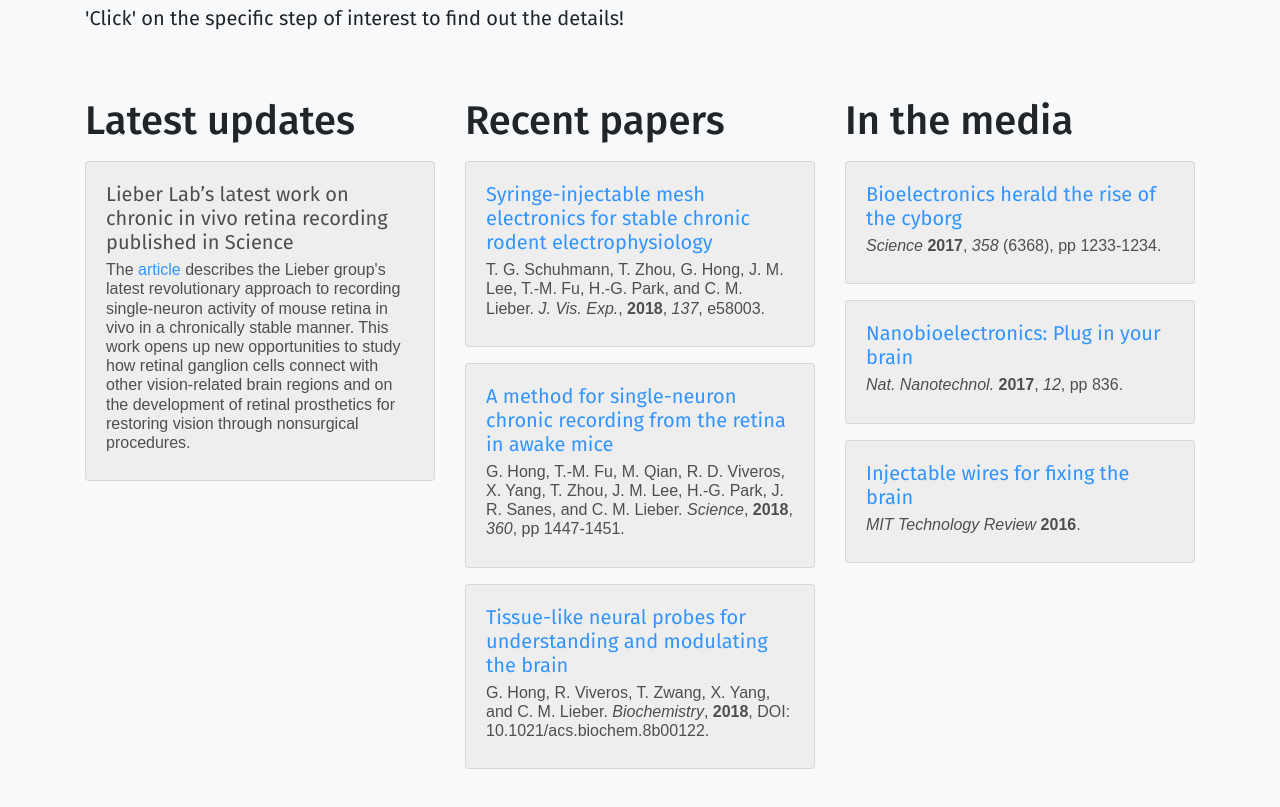
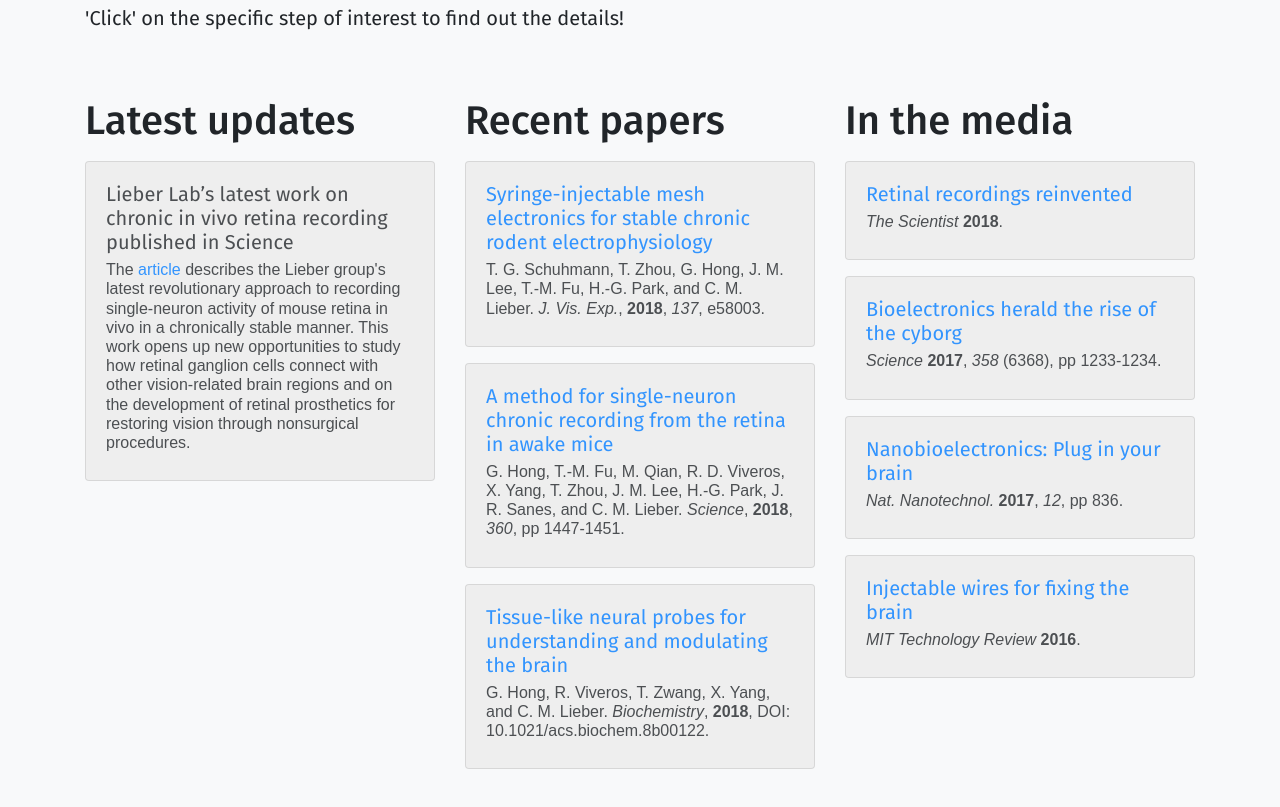
Before and after one commit to tgs2315/meshelectronics, a plain HTML site: page index.html in a window 1280 px wide. Shown: the part 1161-1968 px from the top of the page. Drawn offline with nearby package versions, Linux system fonts and the light colour scheme; a web font is replaced by a local one.

Commit message:
Added The Scientist article

```diff
--- a/index.html
+++ b/index.html
@@ -138,6 +138,13 @@
 
 	    <div class="card my-3" style="background-color:#ECECEC; opacity:0.8;">
 	      <div class="card-body">
+		<h5 class="card-title t2"><a href="https://the-scientist.com/modus-operandi/retina-recordings-reinvented-64941" target="_blank">Retinal recordings reinvented</a></h5>
+		<h6 class="card-subtitle mb-2 t3"><i>The Scientist</i> <b>2018</b>.</h6>
+	      </div>
+	    </div>
+
+	    <div class="card my-3" style="background-color:#ECECEC; opacity:0.8;">
+	      <div class="card-body">
 		<h5 class="card-title t2"><a href="http://science.sciencemag.org/content/358/6368/1233.full" target="_blank">Bioelectronics herald the rise of the cyborg</a></h5>
 		<h6 class="card-subtitle mb-2 t3"><i>Science</i> <b>2017</b>, <i>358</i> (6368), pp 1233-1234.</h6>
 	      </div>
```
